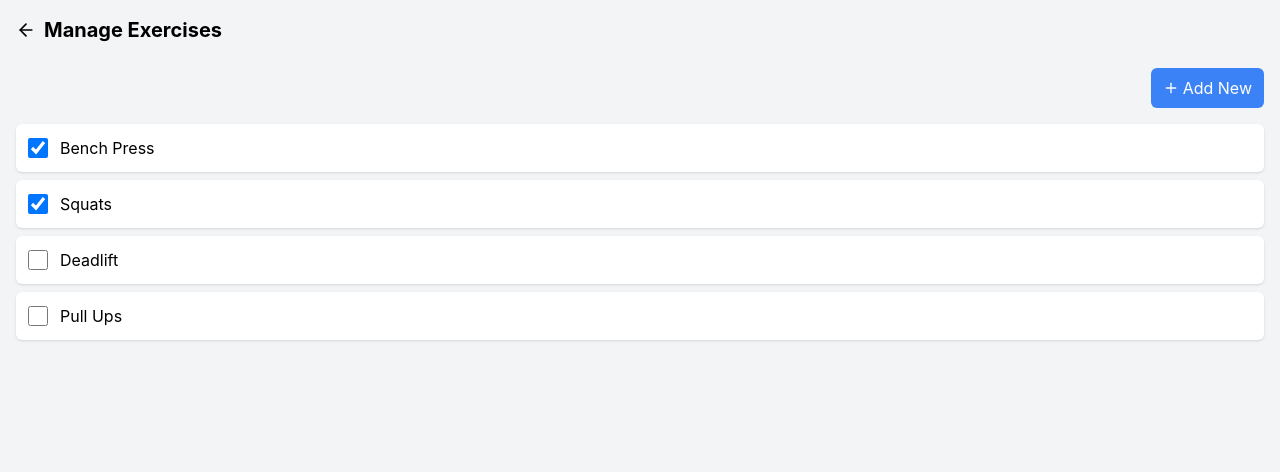
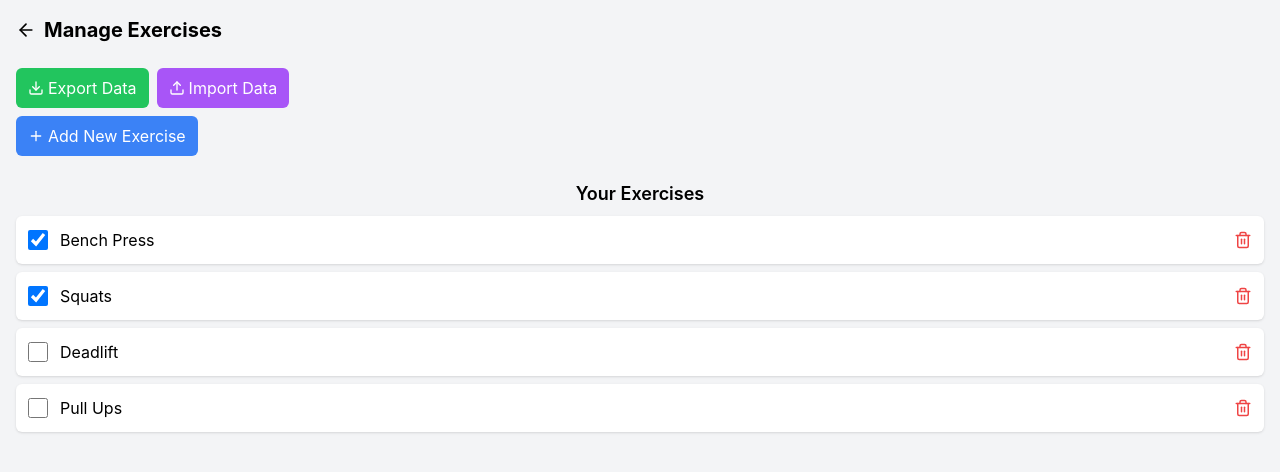
Before and after one commit to web3skeptic/gt, a React (Create React App) app: page / in a window 1280 px wide. Both pictures are taken after a click on the button "Manage". Shown: the top 472 px of the page. Built offline with nearby package versions, Linux system fonts and the light colour scheme.

Commit message:
feature: add export feature

```diff
--- a/src/components/ManageExercisesPage.js
+++ b/src/components/ManageExercisesPage.js
@@ -1,5 +1,5 @@
 import React from 'react';
-import { ArrowLeft, Plus, Trash2 } from 'lucide-react';
+import { ArrowLeft, Plus, Trash2, Download, Upload } from 'lucide-react';
 
 const ManageExercisesPage = ({
   goToHome,
@@ -7,8 +7,64 @@ const ManageExercisesPage = ({
   exercises,
   activeExercises,
   toggleActiveExercise,
-  deleteExercise
+  deleteExercise,
+  setExercises,
+  setActiveExercises
 }) => {
+  // Function to export data as JSON file
+  const handleExportData = () => {
+    const data = {
+      exercises: exercises,
+      activeExercises: activeExercises
+    };
+
+    const blob = new Blob([JSON.stringify(data, null, 2)], { type: 'application/json' });
+    const url = URL.createObjectURL(blob);
+
+    const a = document.createElement('a');
+    a.href = url;
+    a.download = 'gym-tracker-data.json';
+    document.body.appendChild(a);
+    a.click();
+
+    // Clean up
+    setTimeout(() => {
+      document.body.removeChild(a);
+      URL.revokeObjectURL(url);
+    }, 0);
+  };
+
+  // Function to import data from JSON file
+  const handleImportData = (event) => {
+    const file = event.target.files[0];
+    if (!file) return;
+
+    const reader = new FileReader();
+    reader.onload = (e) => {
+      try {
+        const data = JSON.parse(e.target.result);
+
+        if (data.exercises && Array.isArray(data.exercises)) {
+          setExercises(data.exercises);
+          localStorage.setItem('exercises', JSON.stringify(data.exercises));
+        }
+
+        if (data.activeExercises && Array.isArray(data.activeExercises)) {
+          setActiveExercises(data.activeExercises);
+          localStorage.setItem('activeExercises', JSON.stringify(data.activeExercises));
+        }
+
+        alert('Data imported successfully!');
+      } catch (error) {
+        alert('Error importing data: ' + error.message);
+      }
+    };
+
+    reader.readAsText(file);
+    // Reset the input value so the same file can be selected again
+    event.target.value = null;
+  };
+
   return (
     <div className="p-4">
       <div className="flex items-center mb-6">
@@ -18,16 +74,40 @@ const ManageExercisesPage = ({
         <h1 className="text-xl font-bold">Manage Exercises</h1>
       </div>
 
-      <div className="mb-4 flex justify-end">
+      <div className="mb-6 space-y-2">
+        {/* Data import/export buttons */}
+        <div className="flex flex-wrap gap-2">
+          <button
+            onClick={handleExportData}
+            className="flex items-center px-3 py-2 bg-green-500 text-white rounded-md"
+          >
+            <Download size={16} className="mr-1" />
+            Export Data
+          </button>
+
+          <label className="flex items-center px-3 py-2 bg-purple-500 text-white rounded-md cursor-pointer">
+            <Upload size={16} className="mr-1" />
+            Import Data
+            <input
+              type="file"
+              accept=".json"
+              className="hidden"
+              onChange={handleImportData}
+            />
+          </label>
+        </div>
+
+        {/* Add exercise button */}
         <button
           onClick={goToAddExercise}
           className="flex items-center px-3 py-2 bg-blue-500 text-white rounded-md"
         >
           <Plus size={16} className="mr-1" />
-          Add New
+          Add New Exercise
         </button>
       </div>
 
+      <h2 className="text-lg font-semibold mb-2">Your Exercises</h2>
       {exercises.length === 0 ? (
         <p className="text-center py-8 text-gray-500">No exercises added yet</p>
       ) : (
@@ -43,12 +123,12 @@ const ManageExercisesPage = ({
                 />
                 <span>{exercise.name}</span>
               </div>
-              {/*<button
+              <button
                 onClick={() => deleteExercise(exercise.name)}
                 className="text-red-500"
               >
                 <Trash2 size={18} />
-              </button>*/}
+              </button>
             </div>
           ))}
         </div>
```
